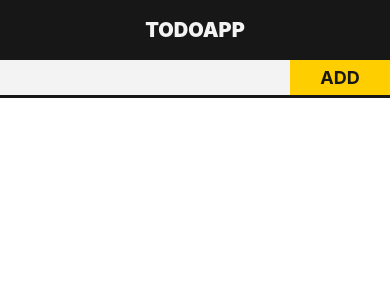
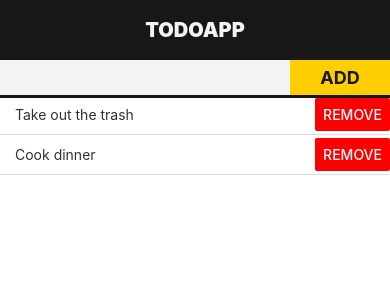
Before and after one commit to Mengqi89/rn-todo-app, a React Native app: screen / in a window 390 px wide. Shown: the top 300 px of the page. Built offline with nearby package versions, Linux system fonts and the light colour scheme.

Commit message:
added remove button

```diff
--- a/App.js
+++ b/App.js
@@ -1,7 +1,8 @@
 import React from 'react'
-import { Platform, StyleSheet, Text, View } from 'react-native'
+import { Platform, StyleSheet, Text, View, FlatList } from 'react-native'
 import Header from './components/Header'
 import InputBar from './components/InputBar'
+import TodoItem from './components/TodoItem'
 
 export default class App extends React.Component {
   constructor() {
@@ -35,6 +36,26 @@ export default class App extends React.Component {
     })
   }
 
+  toggleDone(item) {
+    let todos = this.state.todos
+
+    todos = todos.map((todo) => {
+      if (todo.id == item.id) {
+        todo.done = !todo.done
+      }
+      return todo
+    })
+    this.setState({ todos })
+  }
+
+  removeTodo(item) {
+    let todos = this.state.todos
+
+    todos = todos.filter((todo) => todo.id !== item.id)
+
+    this.setState({ todos })
+  }
+
   render() {
     const statusBar = (Platform.OS == 'ios') ? <View style={styles.statusBar}></View> : <View></View>
 
@@ -45,6 +66,20 @@ export default class App extends React.Component {
         <InputBar
           textChange={(todoInput) => this.textChange(todoInput)}
           addNewTodo={() => this.addNewTodo()}
+          todoInput={this.state.todoInput}
+        />
+        <FlatList
+          data={this.state.todos}
+          keyExtractor={(item, index) => index.toString()}
+          renderItem={({ item, index }) => {
+            return (
+              <TodoItem
+                todoItem={item}
+                toggleDone={() => this.toggleDone(item)}
+                removeTodo={() => this.removeTodo(item)}
+              />
+            )
+          }}
         />
         <Text>{this.state.todoInput}</Text>
       </View>
--- a/components/InputBar.js
+++ b/components/InputBar.js
@@ -6,7 +6,8 @@ const InputBar = (props) => {
         <View style={styles.inputContainer}>
             <TextInput
                 style={styles.input}
-                onChangeText={(todoInput) => props.textChange(todoInput)} />
+                onChangeText={(todoInput) => props.textChange(todoInput)}
+                value={props.todoInput} />
             <TouchableOpacity
                 style={styles.addButton}
                 onPress={props.addNewTodo}
--- /dev/null
+++ b/components/TodoItem.js
@@ -0,0 +1,41 @@
+import React from 'react'
+import { StyleSheet, Text, Button, TouchableOpacity, TouchableWithoutFeedbackBase } from 'react-native'
+
+export default class TodoItem extends React.Component {
+    constructor(props) {
+        super(props)
+    }
+
+    render() {
+        const todoItem = this.props.todoItem
+
+        return (
+            <TouchableOpacity
+                style={styles.todoItem}
+                onPress={this.props.toggleDone}
+            >
+                <Text style={(todoItem.done) ? { color: '#AAAAAA' } : { color: '#313131' }}>
+                    {todoItem.title}
+                </Text>
+                <Button
+                    title='Remove'
+                    color={(todoItem.done) ? 'rgba(200, 0, 0, 0.5)' : 'rgba(255, 0, 0, 1)'}
+                    onPress={this.props.removeTodo}
+                />
+            </TouchableOpacity>
+        )
+    }
+}
+
+const styles = StyleSheet.create({
+    todoItem: {
+        width: '100%',
+        height: 40,
+        borderBottomColor: '#DDD',
+        borderBottomWidth: 1,
+        flexDirection: 'row',
+        alignItems: 'center',
+        justifyContent: 'space-between',
+        paddingLeft: 15
+    }
+})
```
